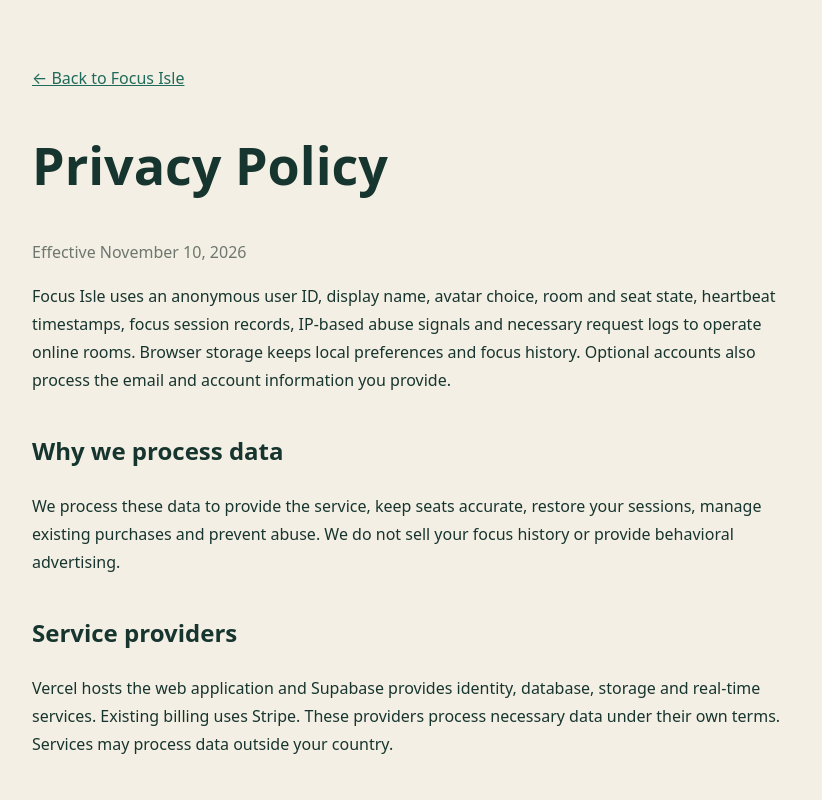
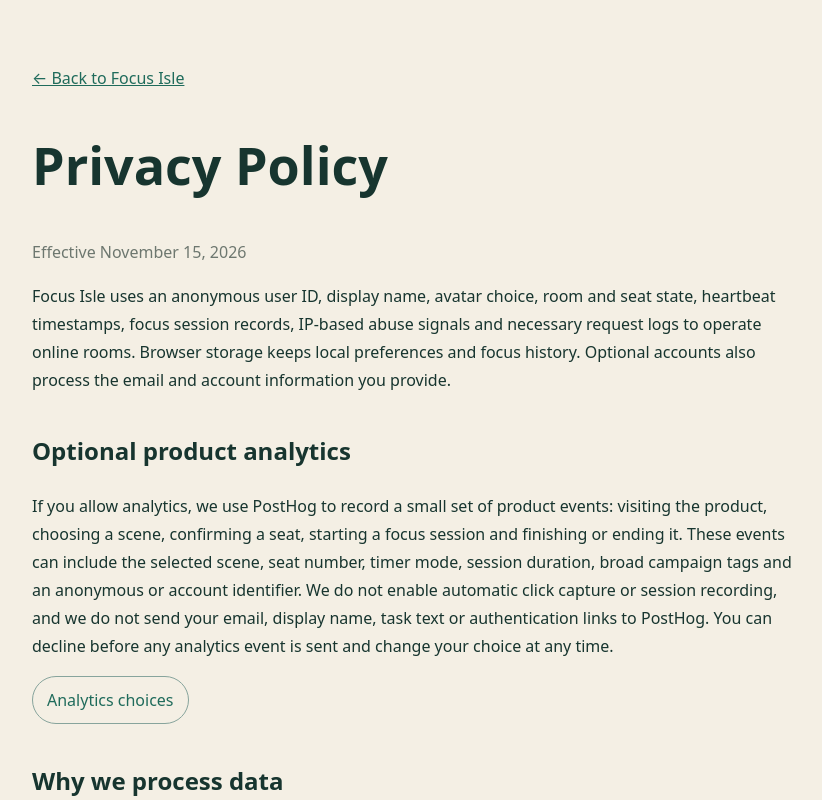
Before and after one commit to LidioLiang/focus-island, a Next.js app: page /privacy in a window 1280 px wide. Shown: the top 800 px of the page, without its empty margins (228-1050 px from the left). Built offline with nearby package versions, Linux system fonts and the light colour scheme; no server answers.

Commit message:
Add PostHog funnel: update app/privacy/page.tsx

```diff
--- a/app/privacy/page.tsx
+++ b/app/privacy/page.tsx
@@ -2,10 +2,11 @@ export const metadata = { title: "Privacy Policy · Focus Isle" };
 export default function PrivacyPage() {
  const support=process.env.NEXT_PUBLIC_SUPPORT_EMAIL;
  return <main className="legal-page"><article>
-  <a href="/">← Back to Focus Isle</a><h1>Privacy Policy</h1><p className="legal-meta">Effective November 10, 2026</p>
+  <a href="/">← Back to Focus Isle</a><h1>Privacy Policy</h1><p className="legal-meta">Effective November 15, 2026</p>
   <p>Focus Isle uses an anonymous user ID, display name, avatar choice, room and seat state, heartbeat timestamps, focus session records, IP-based abuse signals and necessary request logs to operate online rooms. Browser storage keeps local preferences and focus history. Optional accounts also process the email and account information you provide.</p>
+  <h2>Optional product analytics</h2><p>If you allow analytics, we use PostHog to record a small set of product events: visiting the product, choosing a scene, confirming a seat, starting a focus session and finishing or ending it. These events can include the selected scene, seat number, timer mode, session duration, broad campaign tags and an anonymous or account identifier. We do not enable automatic click capture or session recording, and we do not send your email, display name, task text or authentication links to PostHog. You can decline before any analytics event is sent and change your choice at any time.</p><button type="button" data-analytics-settings>Analytics choices</button>
   <h2>Why we process data</h2><p>We process these data to provide the service, keep seats accurate, restore your sessions, manage existing purchases and prevent abuse. We do not sell your focus history or provide behavioral advertising.</p>
-  <h2>Service providers</h2><p>Vercel hosts the web application and Supabase provides identity, database, storage and real-time services. Existing billing uses Stripe. These providers process necessary data under their own terms. Services may process data outside your country.</p>
+  <h2>Service providers</h2><p>Vercel hosts the web application, Supabase provides identity, database, storage and real-time services, and PostHog provides optional product analytics. Existing billing uses Stripe. These providers process necessary data under their own terms. Services may process data outside your country.</p>
   <h2>Retention and your choices</h2><p>Seat leases expire after disconnection. Anonymous identities may be removed after extended inactivity; clearing browser storage can also remove access to an anonymous identity. Optional sign-in is available for account continuity. You can manage or delete your account and local records under Settings → Account &amp; data. Necessary security logs may be retained for operational purposes.</p>
   <h2>Contact</h2><p>{support || 'Use the support contact published with the product’s release information.'}</p>
  </article></main>;
```
